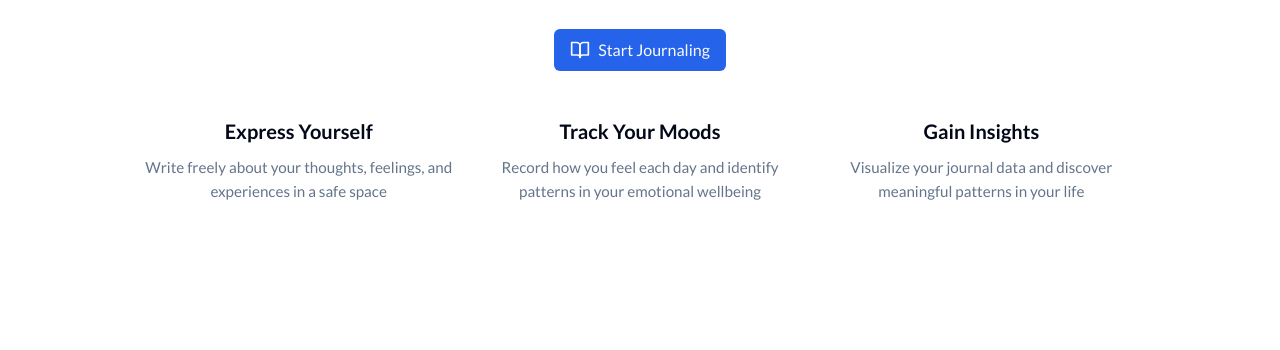
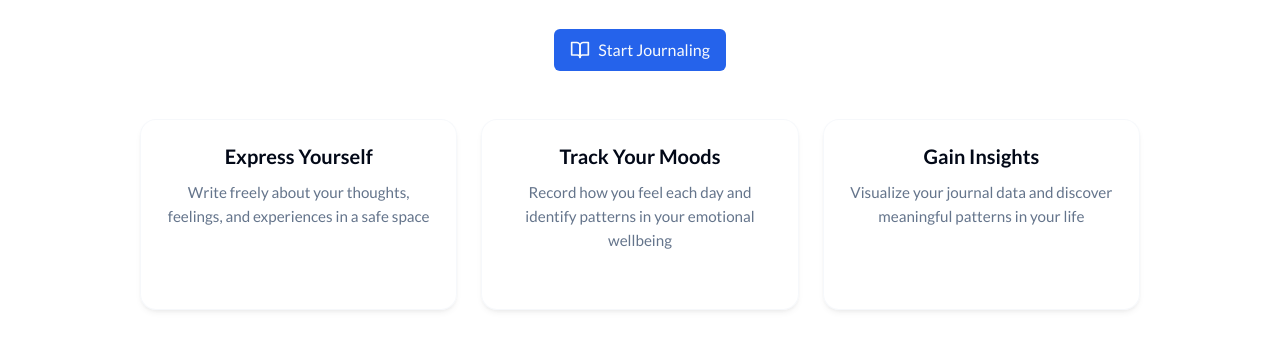
Before and after one commit to iamernesto14/Journal, a plain HTML site: page index.html in a window 1280 px wide. Shown: the part 270-620 px from the top of the page. Drawn offline with Linux system fonts and the light colour scheme.

```diff
--- a/css/styles.css
+++ b/css/styles.css
@@ -290,6 +290,17 @@
   .btn-icon:hover {
     background-color: hsl(var(--secondary));
   }
+
+  .glass {
+    background-color: hsla(var(--card) / 0.2);
+    backdrop-filter: blur(12px);
+    -webkit-backdrop-filter: blur(12px);
+    border: 1px solid hsla(var(--border) / 0.3);
+    border-radius: 1rem;
+    padding: 1.5rem;
+    box-shadow: 0 4px 6px -1px rgba(0, 0, 0, 0.05), 0 2px 4px -1px rgba(0, 0, 0, 0.05);
+  }
+
 
   /* Hero Section */
 .hero {
```
